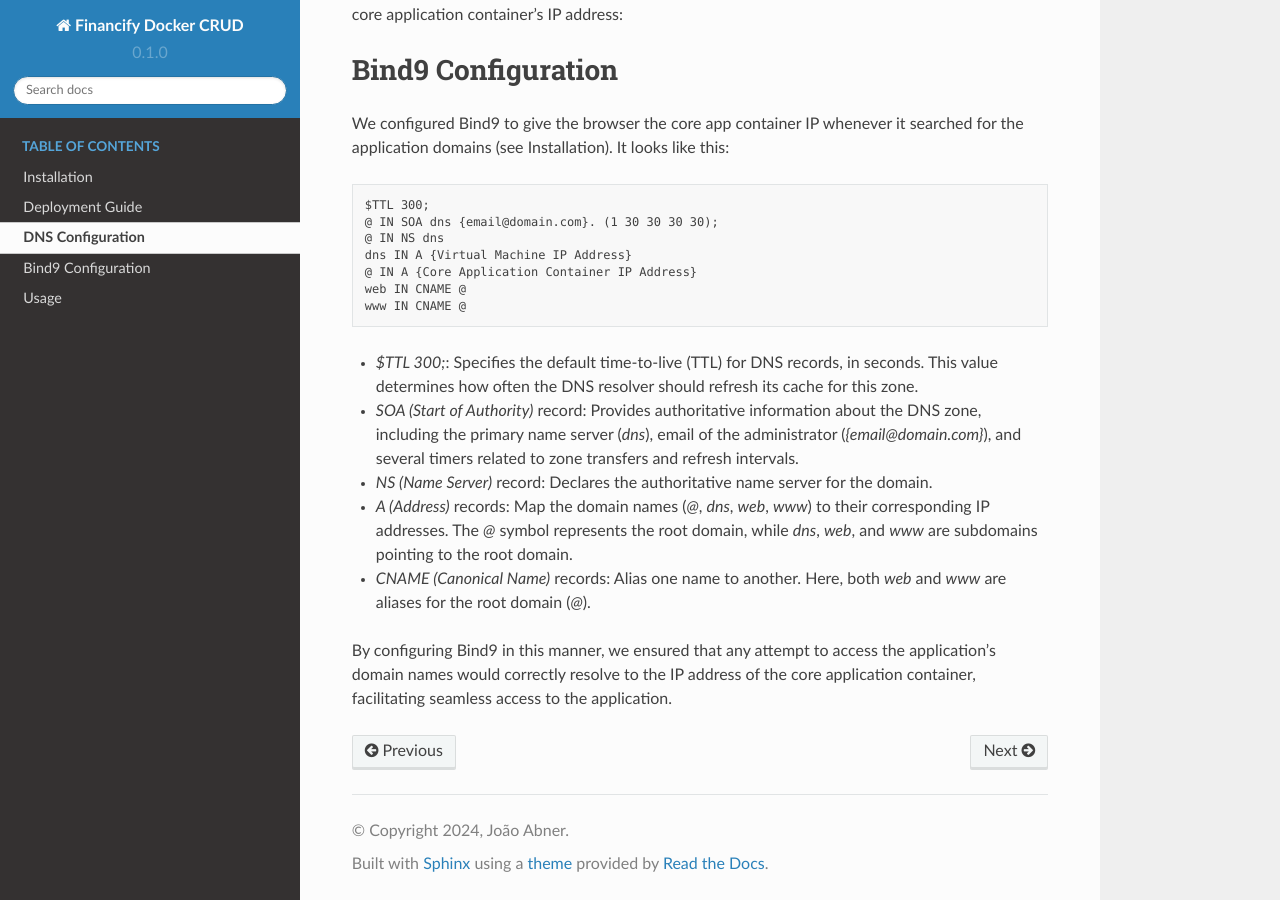
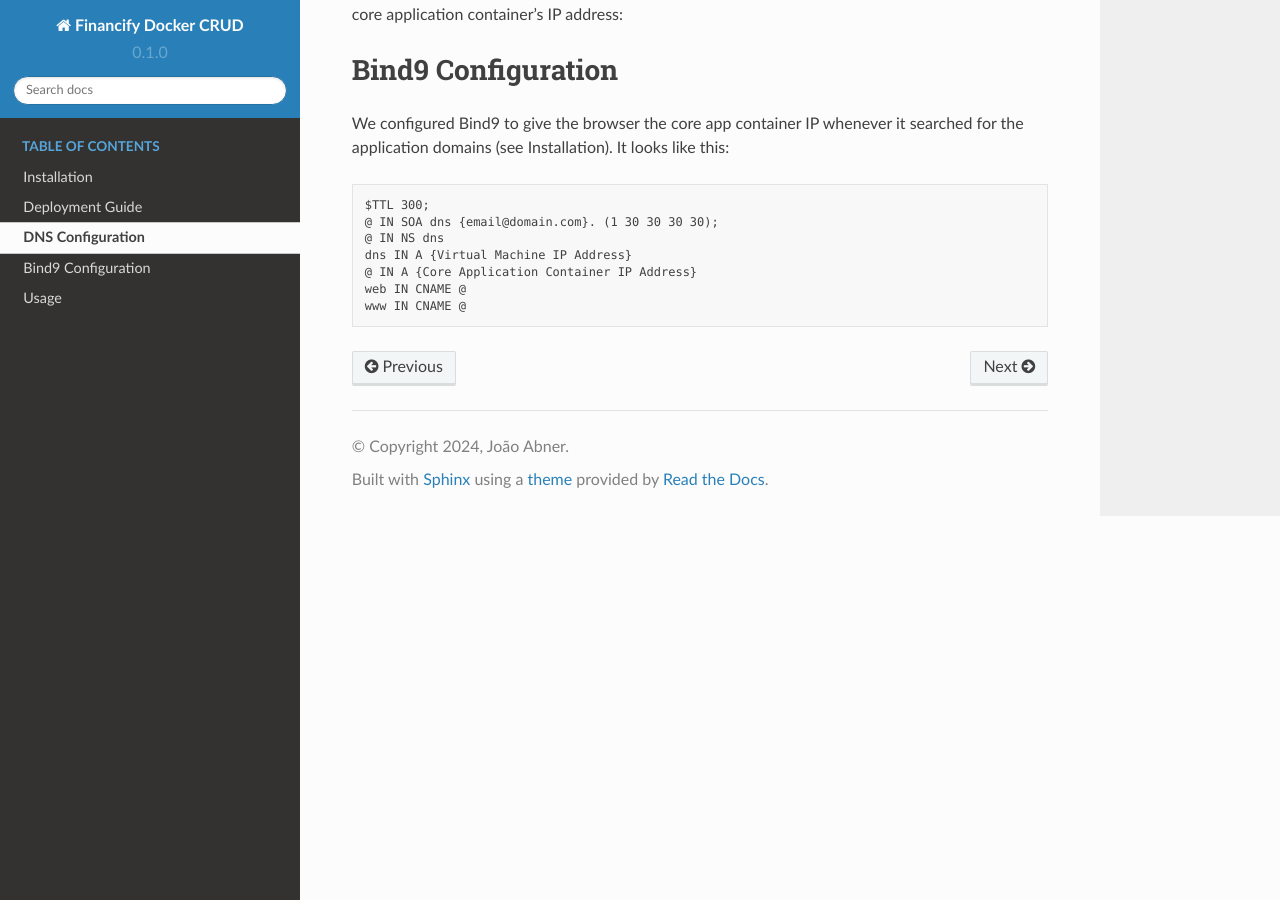
Before and after one commit to Joao-Abner/financify-docker-tutorial, a Sphinx documentation site: the page built from docs/source/dns-configuration.rst, in a window 1280 px wide and 900 px high, scrolled down 517 px. Built offline with Sphinx 7.4.7 and the Read the Docs theme 2.0.0, drawn with Linux system fonts in a browser that asks for light colours.

Commit message:
Update dns-configuration.rst

```diff
--- a/docs/source/dns-configuration.rst
+++ b/docs/source/dns-configuration.rst
@@ -28,15 +28,3 @@ We configured Bind9 to give the browser the core app container IP whenever it se
    @ IN A {Core Application Container IP Address}
    web IN CNAME @
    www IN CNAME @
-
-- `$TTL 300;`: Specifies the default time-to-live (TTL) for DNS records, in seconds. This value determines how often the DNS resolver should refresh its cache for this zone.
-
-- `SOA (Start of Authority)` record: Provides authoritative information about the DNS zone, including the primary name server (`dns`), email of the administrator (`{email@domain.com}`), and several timers related to zone transfers and refresh intervals.
-
-- `NS (Name Server)` record: Declares the authoritative name server for the domain.
-
-- `A (Address)` records: Map the domain names (`@`, `dns`, `web`, `www`) to their corresponding IP addresses. The `@` symbol represents the root domain, while `dns`, `web`, and `www` are subdomains pointing to the root domain.
-
-- `CNAME (Canonical Name)` records: Alias one name to another. Here, both `web` and `www` are aliases for the root domain (`@`).
-
-By configuring Bind9 in this manner, we ensured that any attempt to access the application's domain names would correctly resolve to the IP address of the core application container, facilitating seamless access to the application.
```
